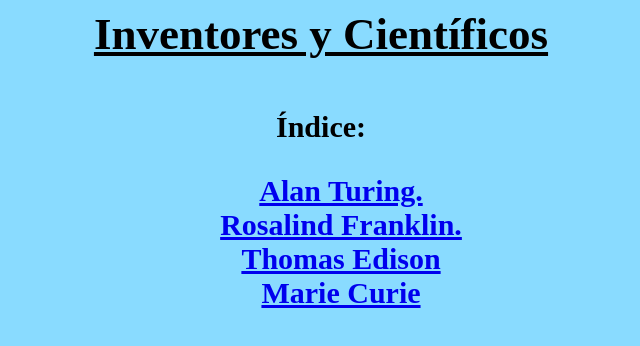
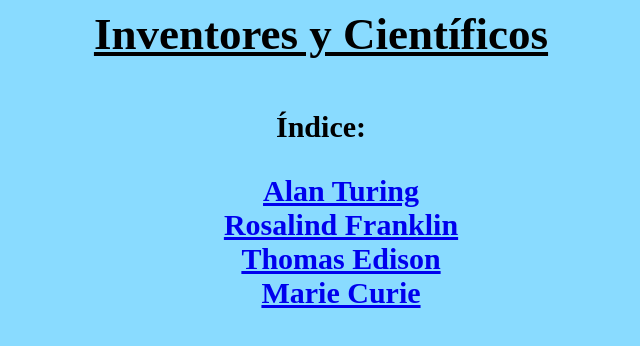
Before and after one commit to yiliam22/Inventores-, a plain HTML site: page index.html in a window 1280 px wide. Shown: the full height of the page, 319-959 px from the left. Drawn offline with Linux system fonts and the light colour scheme.

Commit message:
Update index.html

```diff
--- a/index.html
+++ b/index.html
@@ -13,8 +13,8 @@
 	<body>
 		<h1>Inventores y Científicos</h1>
 		<h5>Índice:
-		<ul type="none"><li><a href="Turing.html">Alan Turing.</a></li>
-		<li><a href="Rosalind.html">Rosalind Franklin.</a></li>
+		<ul type="none"><li><a href="Turing.html">Alan Turing</a></li>
+		<li><a href="Rosalind.html">Rosalind Franklin</a></li>
 		<li><a href="ThomasEdison.html">Thomas Edison</a></li>
 		<li><a href="MarieCurie.html">Marie Curie</a></li></ul></h5>
 
```
